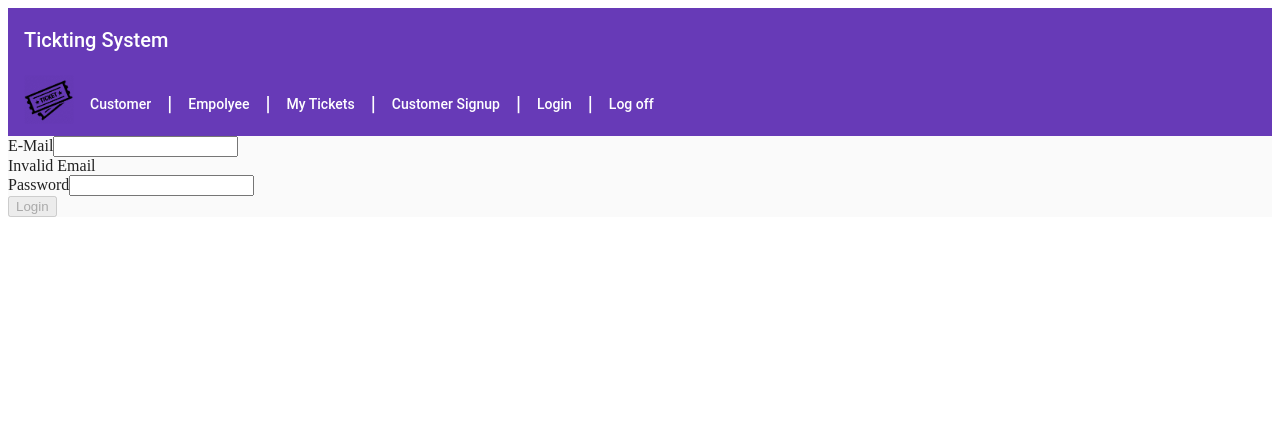
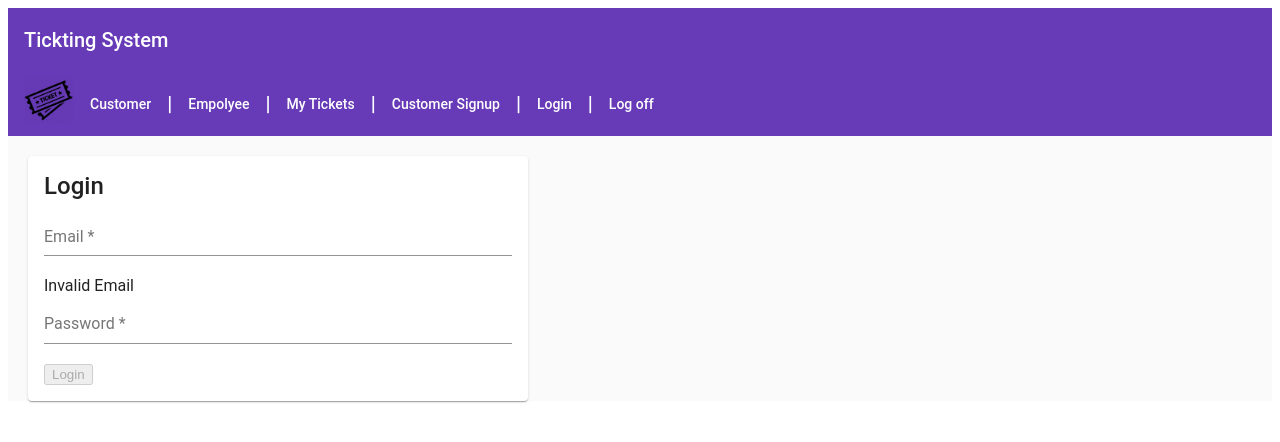
Before and after one commit to awagdii/ticketing-system, an Angular app in the folder angular-app/: page /users in a window 1280 px wide. Shown: the top 442 px of the page. Built offline with nearby package versions, Linux system fonts and the light colour scheme.

Commit message:
login form styling

```diff
--- a/angular-app/src/app/users/login/login.component.css
+++ b/angular-app/src/app/users/login/login.component.css
@@ -0,0 +1,13 @@
+
+.loginForm {
+    min-width: 150px;
+    max-width: 500px;
+    width: 100%;
+    margin: 20px;
+}
+.loginField {
+    width: 100%;
+}
+.loginField input {
+    font-size: 20px;
+}
--- a/angular-app/src/app/users/login/login.component.html
+++ b/angular-app/src/app/users/login/login.component.html
@@ -1,19 +1,19 @@
-<form [formGroup]="myForm" (ngSubmit)="onSubmit()">
-  <div>
-    <div class="form-group">
-      <label for="email">E-Mail</label>
-      <input type="text" class="form-control" id="email" formControlName="email">
-      <div *ngIf="!myForm.get('email').valid">
-        Invalid Email
-      </div>
+<form [formGroup]="myForm" (ngSubmit)="onSubmit()" class="loginForm">
+  <mat-card>
+    <mat-card-title>Login</mat-card-title>
+    <mat-form-field class="loginField">
+      <mat-label>Email</mat-label>
+      <input matInput placeholder="Email" type="text" class="form-control" id="email" formControlName="email">
+    </mat-form-field>
+    <div *ngIf="!myForm.get('email').valid">
+      Invalid Email
     </div>
-  </div>
-
-  <div class="form-group">
-    <label for="password">Password</label>
-    <input type="password" class="form-control" id="password" formControlName="password">
-  </div>
-  <button type="submit" class="btn btn-primary" [disabled]="!myForm.valid">Login</button>
-  <br/>
-  <span>{{errorMessge}}</span>
+    <mat-form-field class="loginField">
+      <mat-label>Password</mat-label>
+      <input matInput type="password" class="form-control" id="password" formControlName="password">
+    </mat-form-field>
+    <button type="submit" class="btn btn-primary" [disabled]="!myForm.valid">Login</button>
+    <br />
+    <span>{{errorMessge}}</span>
+  </mat-card>
 </form>
--- a/angular-app/src/app/users/login/login.component.ts
+++ b/angular-app/src/app/users/login/login.component.ts
@@ -6,6 +6,8 @@ import {
   FormControl,
   Validators,
   FormBuilder,
+  FormGroupDirective,
+  NgForm,
   FormArray
 } from "@angular/forms";
 import { UsersService } from '../users.service';
@@ -16,6 +18,7 @@ import { TokenService } from '../token.service';
   templateUrl: './login.component.html',
   styleUrls: ['./login.component.css']
 })
+
 export class LoginComponent implements OnInit {
   myForm: FormGroup;
   errorMessge = '';
@@ -32,7 +35,6 @@ export class LoginComponent implements OnInit {
     this.myForm.valueChanges.subscribe(
       (data: any) => console.log(data)
     );
-
   }
 
 
--- a/angular-app/src/app/users/users.module.ts
+++ b/angular-app/src/app/users/users.module.ts
@@ -7,6 +7,7 @@ import { ReactiveFormsModule } from '@angular/forms';
 import { UsersService } from './users.service';
 import { HttpClientModule } from '@angular/common/http';
 import { LogoffComponent } from './logoff/logoff.component';
+import { MaterialModule } from '../material-module';
 
 
 const myRoutes: Routes = [
@@ -23,7 +24,7 @@ const myRoutes: Routes = [
 		LoginComponent,
 		LogoffComponent],
   imports: [
-    CommonModule,HttpClientModule,RouterModule.forChild(myRoutes),ReactiveFormsModule
+    CommonModule,HttpClientModule,RouterModule.forChild(myRoutes),ReactiveFormsModule, MaterialModule
   ],
   providers:[UsersService]
 })
```
